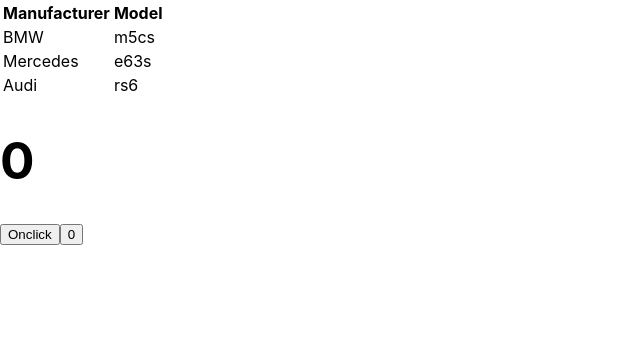
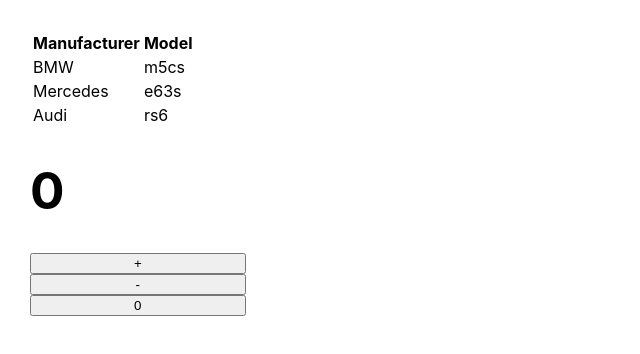
Before and after one commit to Uladzislau25/tests, a React (Vite) app: page / in a window 1280 px wide. Shown: the top 354 px of the page, without its empty margins (0-640 px from the left). Built offline with nearby package versions, Linux system fonts and the light colour scheme.

Commit message:
feat: add button

```diff
--- a/src/App.css
+++ b/src/App.css
@@ -1,6 +1,8 @@
 .app {
   padding: 30px;
   display: flex;
+  flex-direction: column;
+
 }
 
 .app > div {
--- a/src/App.tsx
+++ b/src/App.tsx
@@ -2,7 +2,7 @@
 import {Table} from "./Table.tsx";
 import {useState} from "react";
 
-function App() {
+export const App = () => {
     const topCars = [
         {manufacturer: 'BMW', model: 'm5cs'},
         {manufacturer: 'Mercedes', model: 'e63s'},
@@ -17,18 +17,17 @@
     const OnclickFunction1 = () => {
         setA(a = 0);
     }
+    const OnclickFunction2 = () => {
+        setA(--a);
+    }
 
     return (
-        <div>
+        <div className="app">
             <Table cars={topCars}/>
-
-
             <h1>{a}</h1>
-            <button onClick={OnclickFunction}>Onclick</button>
+            <button onClick={OnclickFunction}>+</button>
+            <button onClick={OnclickFunction2}>-</button>
             <button onClick={OnclickFunction1}>0</button>
         </div>
-
     )
 }
-
-export default App
--- a/src/main.tsx
+++ b/src/main.tsx
@@ -1,5 +1,5 @@
 import { createRoot } from 'react-dom/client'
 import './index.css'
-import App from './App'
+import {App} from './App'
 
 createRoot(document.getElementById('root')!).render(<App />)
```
